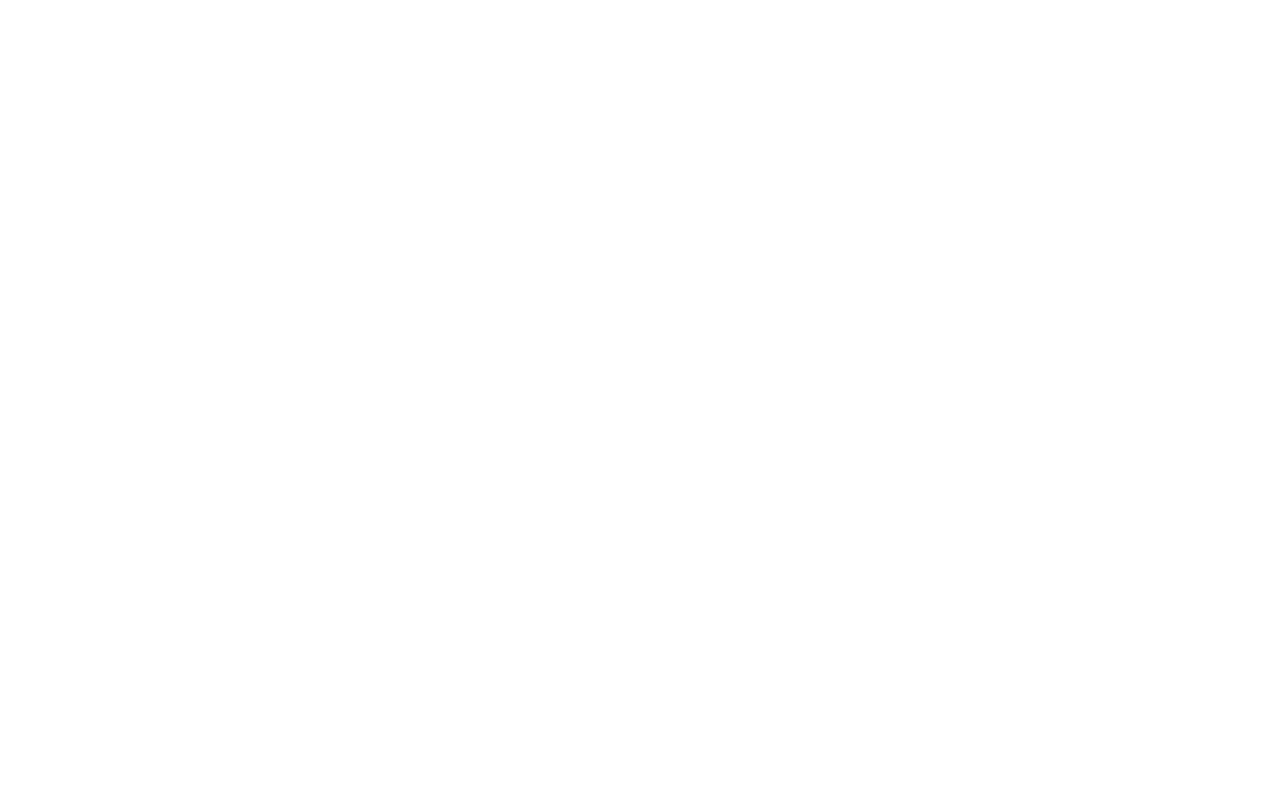
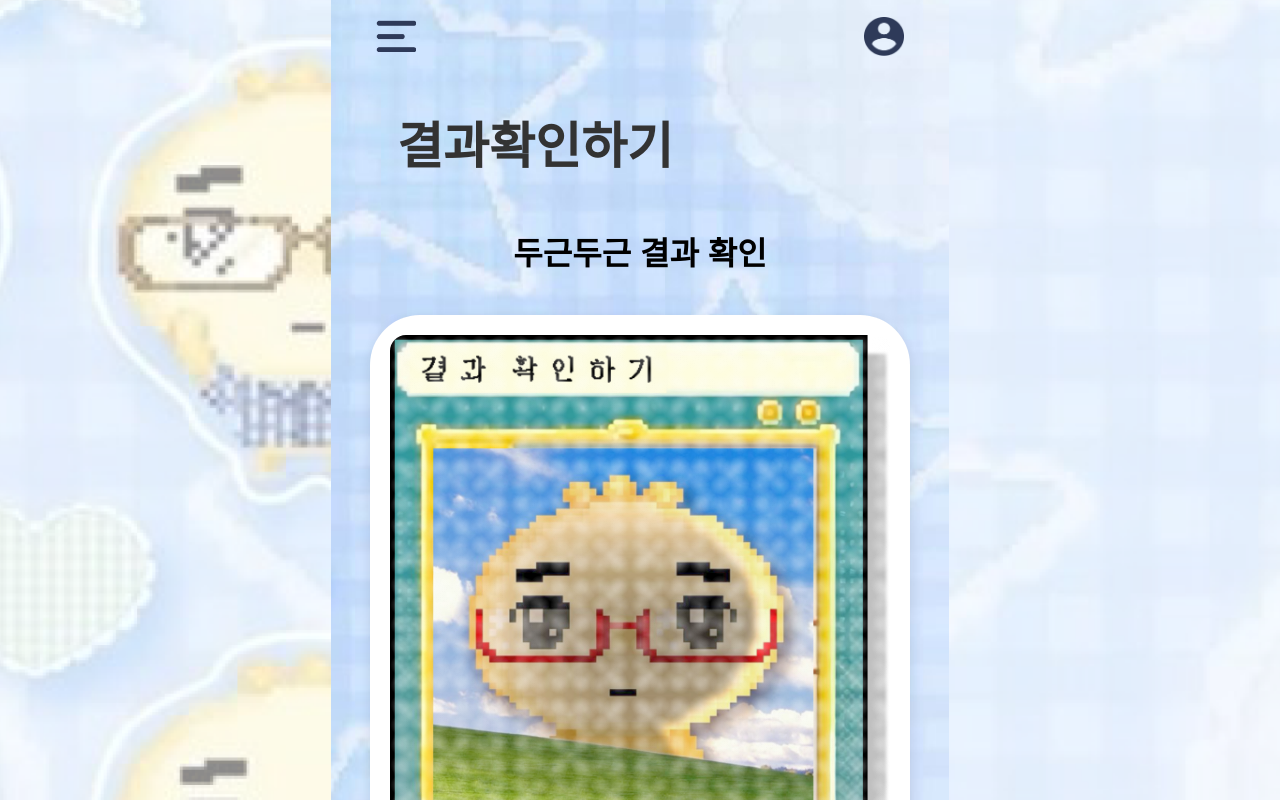
Before and after one commit to HJiyeong/manitto_front, a React (Create React App) app: page /result in a window 1280 px wide. Before the commit this address had no page. Shown: the top 800 px of the page. Built offline with nearby package versions, Linux system fonts and the light colour scheme; sample sign-in values are in the browser's storage; a web font is replaced by a local one.

Commit message:
resultpage 구축 중

```diff
--- a/src/App.js
+++ b/src/App.js
@@ -8,7 +8,7 @@ import LoginPage from './screens/LoginPage'
 import StartPage from './screens/StartPage';
 import HomePage from './screens/HomePage';
 import MyPage from './screens/MyPage';
-import HomePageRoomManager from './screens/HomePageRoomManager';
+import HomePageRoomManager from './screens/ResultPage';
 import MainPage from './screens/MainPage';
 import RoomListPage from './screens/RoomListPage';
 import RoomCodePage from './screens/RoomCodePage';
@@ -17,6 +17,7 @@ import ProtectedRoute from './components/ProtectedRoute';
 import MakeRoom from './screens/MakeRoomPage'
 import MissionPage from './screens/MissionPage'
 import MissionWritePage from './screens/MissionWritePage'
+import ResultPage from './screens/ResultPage'
 
 
 const queryClient = new QueryClient();
@@ -105,6 +106,14 @@ function App() {
               </ProtectedRoute>
             }
           />
+          <Route
+            path="/result"
+            element={
+              <ProtectedRoute>
+                <ResultPage />
+              </ProtectedRoute>
+            }
+          />
 
 
 
--- a/src/screens/HomePage.js
+++ b/src/screens/HomePage.js
@@ -48,7 +48,7 @@ const HomePage = () => {
             fontWeight: 'bold',
             marginLeft: '40px'
           }}>
-            나의 마니또는?
+            방코드 :
           </h1>
 
           <div style={{
--- /dev/null
+++ b/src/screens/ResultPage.js
@@ -0,0 +1,62 @@
+import React from 'react';
+import Layout1 from '../components/Layout1'
+import Result from '../assets/images/result.png'
+import { useNavigate } from 'react-router-dom';
+
+
+
+
+
+const ResultPage = () => {
+  const navigate = useNavigate();
+  return (
+    <Layout1 roomName="결과확인하기">
+        <div style={{ textAlign: 'center' }}>
+        <h1>두근두근 결과 확인</h1>
+        <div
+        style={{
+            backgroundColor: 'white',
+            padding: '20px',
+            borderRadius: '50px',
+            display: 'inline-block',
+            boxShadow: '0px 4px 12px rgba(0, 0, 0, 0.1)',
+            margin: '20px 0',
+        }}
+        >
+        <button
+        onClick={() => navigate('/resultdetail')}
+        style={{
+            background: 'none',
+            border: 'none',
+            padding: 0,
+            margin: 0,
+            cursor: 'pointer',
+            display: 'inline-block',
+            transform: 'scale(1)',
+            transition: 'transform 0.1s ease',
+        }}
+        onMouseDown={(e) => e.currentTarget.style.transform = 'scale(0.95)'}
+        onMouseUp={(e) => e.currentTarget.style.transform = 'scale(1)'}
+        onMouseLeave={(e) => e.currentTarget.style.transform = 'scale(1)'}
+        >
+        <div className="effect-layer blingbling-effect hologram-effect">
+          <img
+              src={Result}
+              style={{
+              width: '100%',
+              maxWidth: '500px',
+              borderRadius: '16px',
+              display: 'block',
+              }}
+          />
+          </div>
+
+        </button>
+
+        </div>
+      </div>
+    </Layout1>
+  );
+};
+
+export default ResultPage;
```
Also changed, not shown: src/screens/ResultDetailPage.js (added, +145 -0 lines), src/assets/images/result.png (added), src/screens/HomePageRoomManager copy.js (renamed from src/screens/HomePageRoomManager.js).
